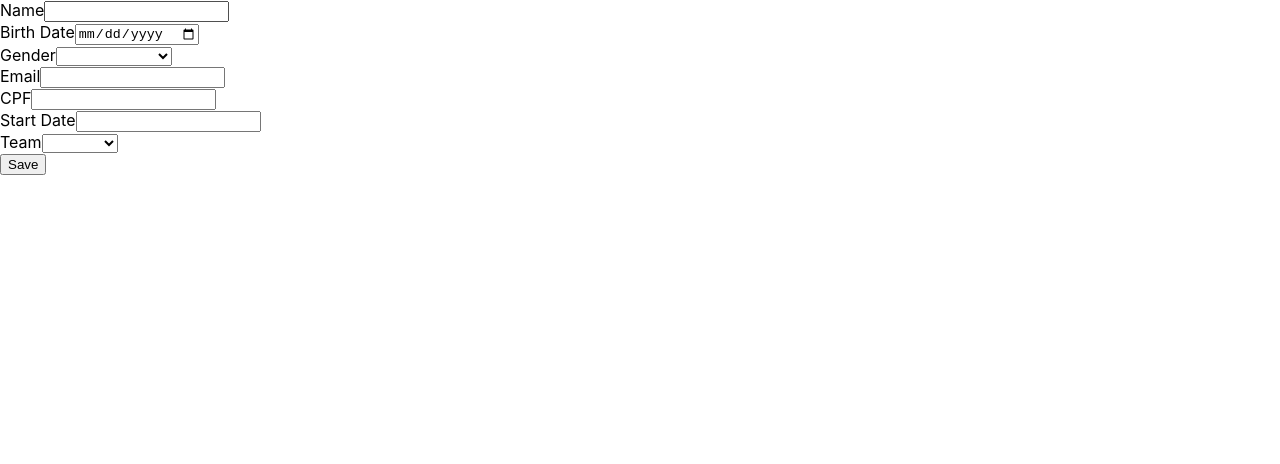
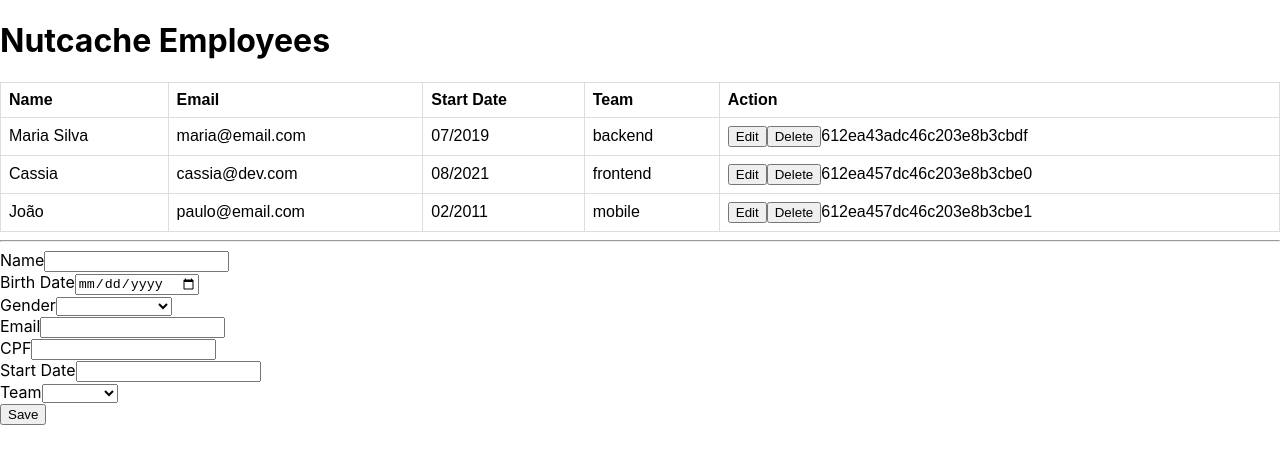
Before and after one commit to cmartinellicm/nutcache-challenge-cassiaMello, a React (Create React App) app: page / in a window 1280 px wide. Shown: the top 464 px of the page. Built offline with nearby package versions, Linux system fonts and the light colour scheme.

Commit message:
Table gets data from API

```diff
--- a/src/App.js
+++ b/src/App.js
@@ -2,12 +2,15 @@
 import Form from "./components/Form";
 import Table from "./components/Table";
 
-const App = () => {
+export const apiURL = "https://crudcrud.com/api/809b84cc1a18424a9d16915249ed94c3";
+// export const apiURL = "";
+
+export default function App() {
   return (
     <>
-      <Form apiURL={window.apiURL}></Form>
+      <Table />
+      <hr />
+      <Form />
     </>
   );
-};
-
-export default App;
+}
--- a/src/components/Button.jsx
+++ b/src/components/Button.jsx
@@ -1,9 +1,49 @@
+import React from "react";
+import { apiURL } from "../App";
+import axios from "axios";
+
 const Button = (props) => {
-  let buttonStyle = "btn btn-" + props.style;
+  const handleAction = (e) => {
+    switch (props.action) {
+      case "Edit":
+        // Edit employee
+        console.log("Edit selected");
+        break;
+      case "Delete":
+        if (window.confirm("Are you sure you want to delete employee " + props.name + "?")) {
+          // Delete employee
+          axios
+            .delete(apiURL + "/nutemployee/" + props.id)
+            .then(() => {
+              alert("Employee deleted");
+            })
+            .catch((error) => {
+              console.log(error);
+            });
+        }
+        break;
+      default:
+        console.log("Invalid option");
+    }
+    // if (props.action === "Edit") {
+    //   // Handle edit
+    //   console.log("edit " + props.id);
+    // } else if (props.action === "Delete") {
+    //   // Delete employee
+    //   axios
+    //     .get(apiURL + "/nutemployee/" + props.id)
+    //     .then(function (response) {
+    //       alert("Are you sure you want to delete employee " + props.name + "?");
+    //     })
+    //     .catch(function (error) {
+    //       console.log(error);
+    //     });
+    // }
+  };
 
   return (
-    <button type="button" className={buttonStyle}>
-      {props.style}
+    <button type="submit" onClick={handleAction}>
+      {props.action}
     </button>
   );
 };
--- a/src/components/Form.jsx
+++ b/src/components/Form.jsx
@@ -1,9 +1,8 @@
-import { useState } from "react";
+import React, { useState } from "react";
+import { apiURL } from "../App";
 import axios from "axios";
 
-const Form = (props) => {
-  const apiURL = props.apiURL;
-
+const Form = () => {
   const [form, setForm] = useState({
     name: "",
     birthDate: "",
--- a/src/components/Row.jsx
+++ b/src/components/Row.jsx
@@ -1,25 +1,18 @@
-import axios from "axios";
-// import Button from "./Button";
+import React from "react";
+import Button from "./Button";
 
-const Row = () => {
-  axios
-    .get("https://crudcrud.com/api/e3bde658a6b545839fc3998ef86399bf/nutemployee")
-    .then(function (response) {
-      // handle success
-      console.log(response.data);
-    })
-    .catch(function (error) {
-      // handle error
-      console.log(error);
-    });
-
+const Row = (props) => {
   return (
     <tr>
-      <th scope="row">1</th>
-      <td>Mark</td>
-      <td>Otto</td>
-      <td>@mdo</td>
-      <td>Mobile</td>
+      <td>{props.name}</td>
+      <td>{props.email}</td>
+      <td>{props.startDate}</td>
+      <td>{props.team}</td>
+      <td>
+        <Button id={props.id} action="Edit" />
+        <Button id={props.id} name={props.name} action="Delete" />
+        {props.id}
+      </td>
     </tr>
   );
 };
--- a/src/components/Table.jsx
+++ b/src/components/Table.jsx
@@ -1,10 +1,30 @@
+import React, { useEffect, useState } from "react";
 import Row from "./Row";
+import { apiURL } from "../App";
+import axios from "axios";
+
+import employees from "../employees";
 
 const Table = () => {
+  // const [employees, setEmployees] = useState([]);
+
+  // useEffect(() => {
+  //   axios
+  //     .get(apiURL + "/nutemployee")
+  //     .then(function (response) {
+  //       setEmployees(response.data);
+  //     })
+  //     .catch(function (error) {
+  //       // handle error
+  //       console.log(error);
+  //     });
+  // }, []);
+
   return (
     <>
       <h1>Nutcache Employees</h1>
       <table>
+        <thead>
           <tr>
             <th>Name</th>
             <th>Email</th>
@@ -12,7 +32,8 @@
             <th>Team</th>
             <th>Action</th>
           </tr>
-        <Row></Row>
+        </thead>
+        <tbody>{employees && employees.map((employee) => <Row key={employee._id} id={employee._id} name={employee.name} email={employee.email} startDate={employee.startDate} team={employee.team} />)}</tbody>
       </table>
     </>
   );
--- /dev/null
+++ b/src/employees.js
@@ -0,0 +1,34 @@
+const employees = [
+  {
+    _id: "612ea43adc46c203e8b3cbdf",
+    name: "Maria Silva",
+    birthDate: "01/01/2000",
+    gender: "female",
+    email: "maria@email.com",
+    cpf: "111.222.333-44",
+    startDate: "07/2019",
+    team: "backend",
+  },
+  {
+    _id: "612ea457dc46c203e8b3cbe0",
+    name: "Cassia",
+    birthDate: "1990-11-27",
+    gender: "female",
+    email: "cassia@dev.com",
+    cpf: "555.444.555-33",
+    startDate: "08/2021",
+    team: "frontend",
+  },
+  {
+    _id: "612ea457dc46c203e8b3cbe1",
+    name: "João",
+    birthDate: "1984-01-22",
+    gender: "male",
+    email: "paulo@email.com",
+    cpf: "444.444.888-33",
+    startDate: "02/2011",
+    team: "mobile",
+  },
+];
+
+export default employees;
--- a/src/index.css
+++ b/src/index.css
@@ -1,13 +1,23 @@
 body {
   margin: 0;
-  font-family: -apple-system, BlinkMacSystemFont, 'Segoe UI', 'Roboto', 'Oxygen',
-    'Ubuntu', 'Cantarell', 'Fira Sans', 'Droid Sans', 'Helvetica Neue',
-    sans-serif;
+  font-family: -apple-system, BlinkMacSystemFont, "Segoe UI", "Roboto", "Oxygen", "Ubuntu", "Cantarell", "Fira Sans", "Droid Sans", "Helvetica Neue", sans-serif;
   -webkit-font-smoothing: antialiased;
   -moz-osx-font-smoothing: grayscale;
 }
 
 code {
-  font-family: source-code-pro, Menlo, Monaco, Consolas, 'Courier New',
-    monospace;
+  font-family: source-code-pro, Menlo, Monaco, Consolas, "Courier New", monospace;
 }
+
+table {
+  font-family: arial, sans-serif;
+  border-collapse: collapse;
+  width: 100%;
+}
+
+td,
+th {
+  border: 1px solid #dddddd;
+  text-align: left;
+  padding: 8px;
+}
--- a/src/index.js
+++ b/src/index.js
@@ -4,7 +4,7 @@
 import App from "./App";
 import reportWebVitals from "./reportWebVitals";
 
-window.apiURL = "https://crudcrud.com/api/e3bde658a6b545839fc3998ef86399bf";
+// window.apiURL = "https://crudcrud.com/api/e3bde658a6b545839fc3998ef86399bf";
 
 ReactDOM.render(
   <React.StrictMode>
```
Also changed, not shown: 1 other file (tests, documents, lock files or other folders). Lines whose indentation alone changed are shown as unchanged.
